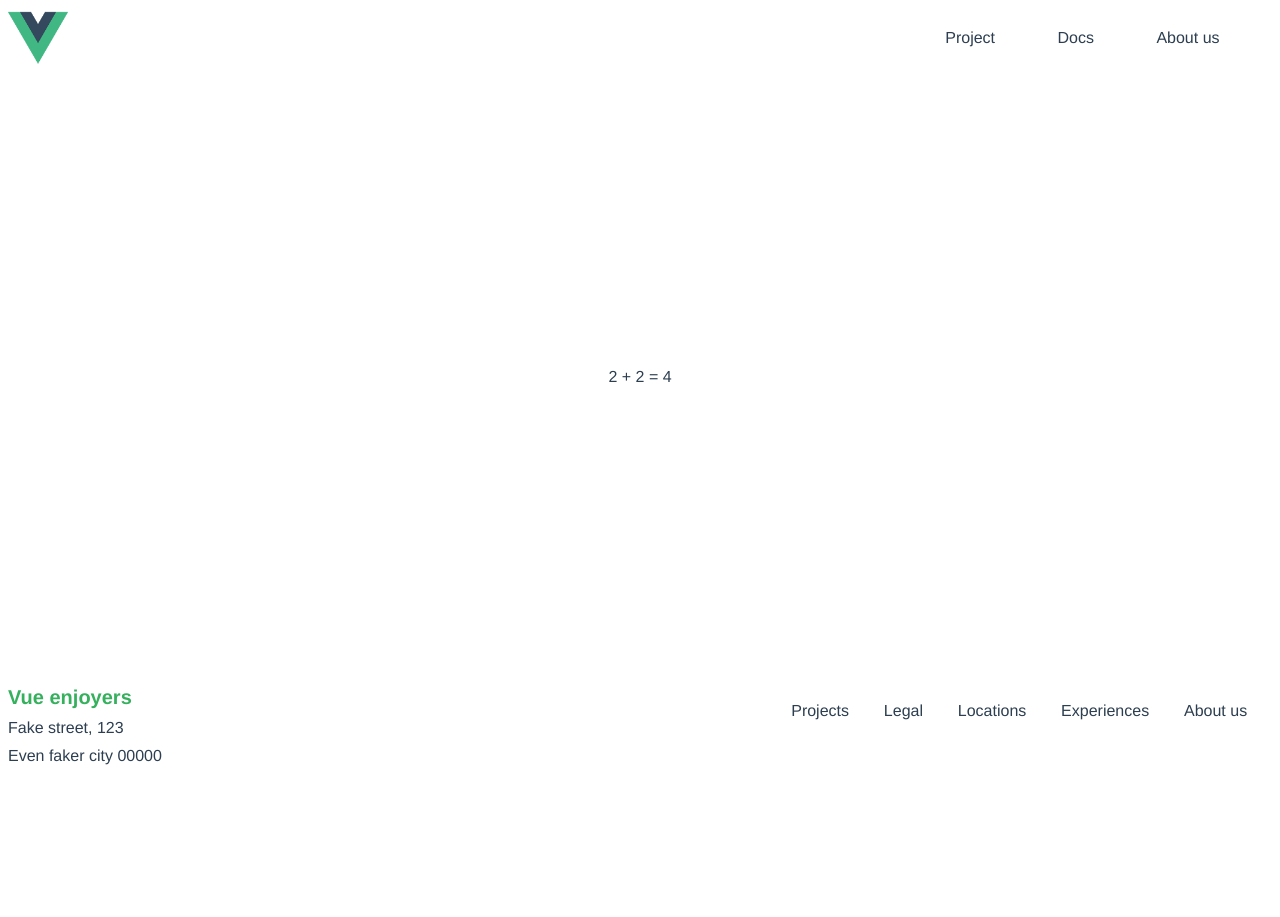
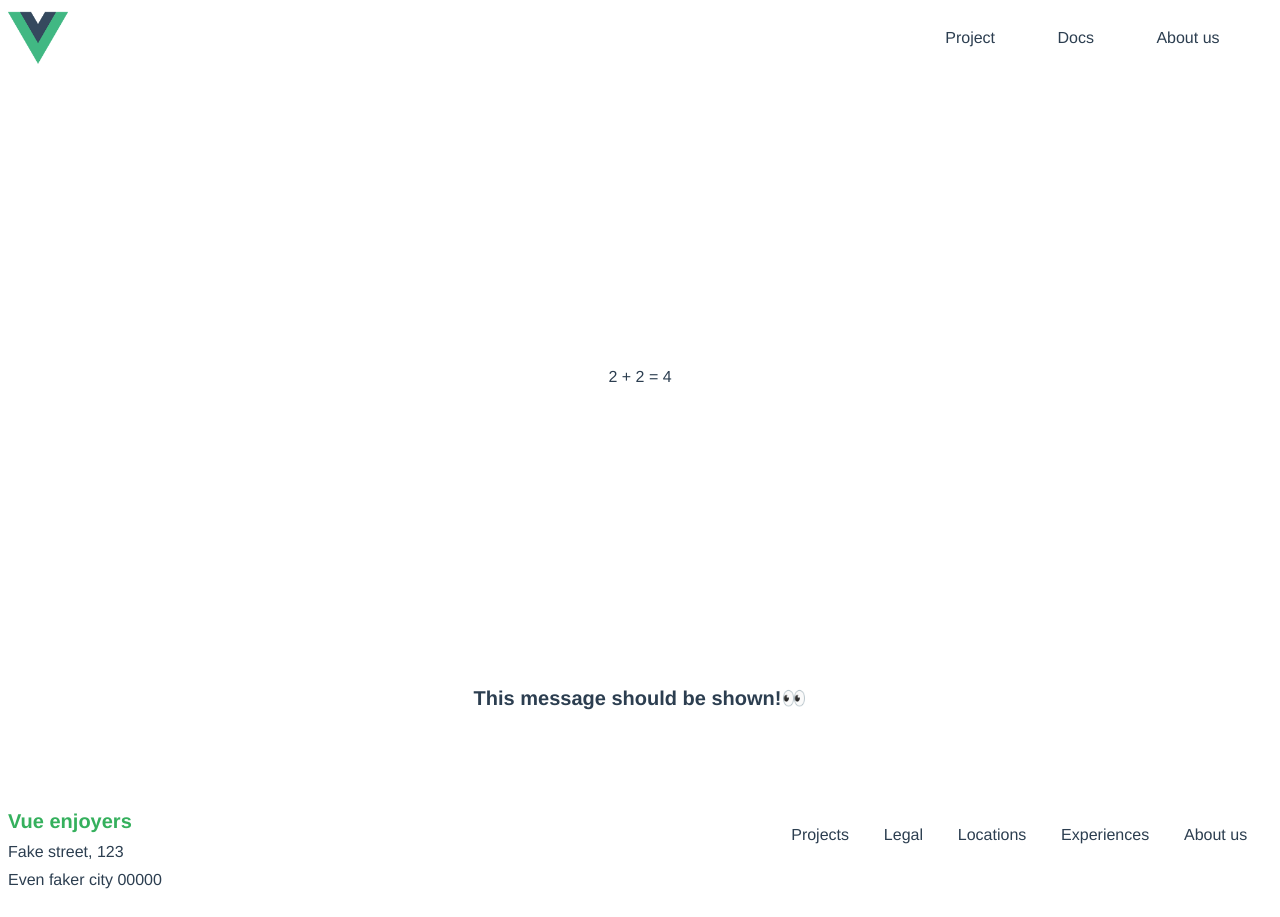
Before and after one commit to ironhack-web-1/w9d1-lab-vue-basics-ijoanet, a Vue app: page / in a window 1280 px wide. Before the commit the page ends 800 px from the top, so only its background shows below. Built offline with nearby package versions, Linux system fonts and the light colour scheme.

Commit message:
feat(iteration 3): show message and hide

```diff
--- a/src/App.vue
+++ b/src/App.vue
@@ -2,6 +2,8 @@
   <div class="app-container">
     <Navbar />
     <Math />
+    <Show :msg="showMsg" :show="true" />
+    <Show :msg="hideMsg" :show="false" />
     <Footer />
   </div>
 </template>
@@ -12,12 +14,21 @@ import Footer from './components/FooterComponent.vue';
 
 import Math from './components/MathComponent.vue';
 
+import Show from './components/ShowComponent.vue';
+
 export default {
   name: 'App',
   components: {
     Navbar,
     Footer,
     Math,
+    Show,
+  },
+  data() {
+    return {
+      showMsg: 'This message should be shown!👀',
+      hideMsg: 'This message should not be shown!😢',
+    };
   },
 };
 </script>
--- /dev/null
+++ b/src/components/ShowComponent.vue
@@ -0,0 +1,34 @@
+<template>
+  <div class="show-container">
+    <div v-if="show" class="shown-item">
+      {{ msg }}<div />
+    </div>
+  </div>
+</template>
+
+<script>
+
+export default {
+  name: 'ShowComponent',
+  props: {
+    msg: {
+      type: String,
+      default: 'Placeholder',
+    },
+    show: {
+      type: Boolean,
+      default: false,
+    },
+  },
+};
+</script>
+
+<style scoped>
+.show-container {
+    margin: 100px;
+}
+div {
+    font-weight: 700;
+    font-size: 20px;
+}
+</style>
```
